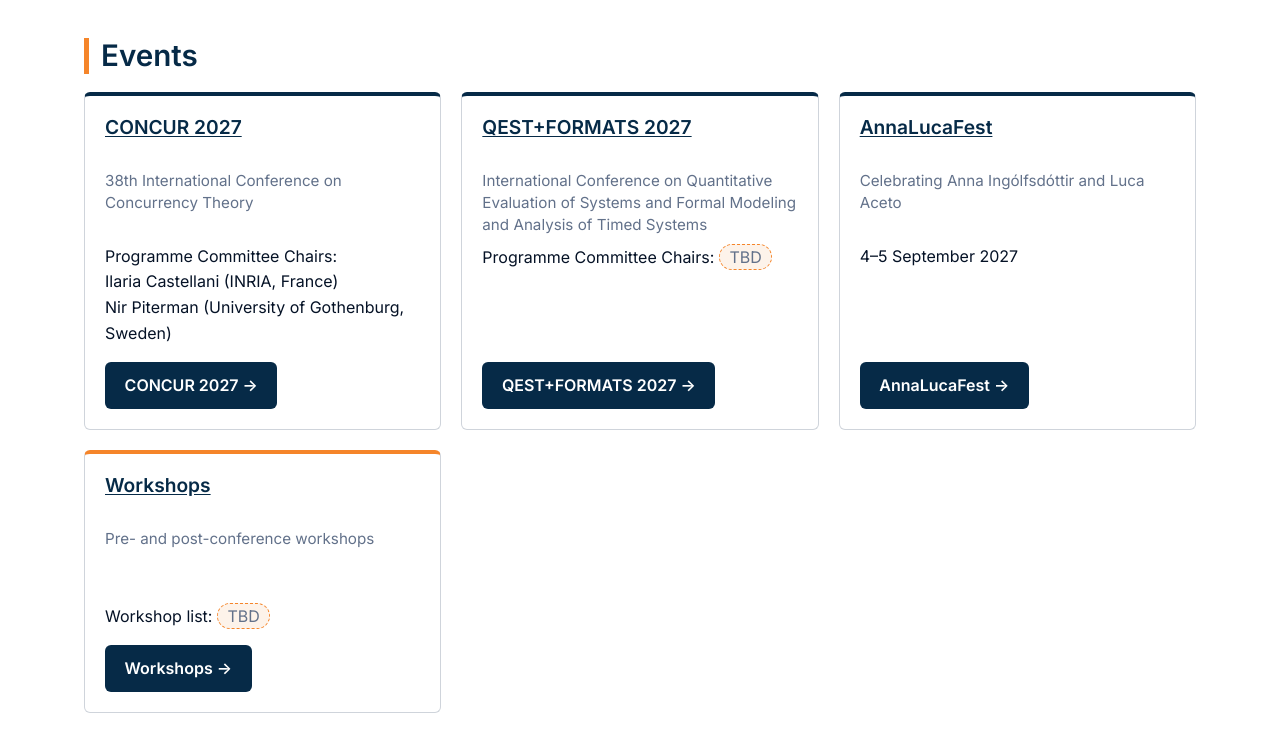
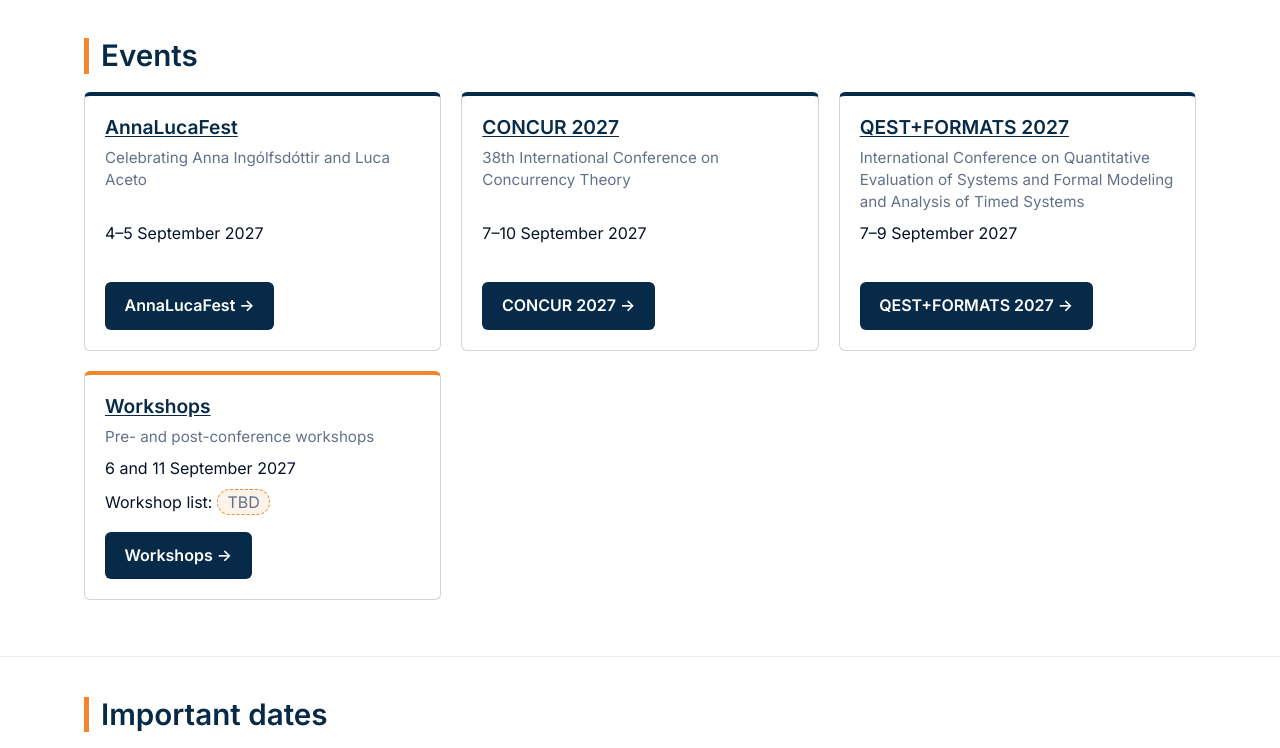
Before and after one commit to confest2027/confest2027.github.io, a plain HTML site: page docs/index.html in a window 1280 px wide. Shown: the part 698-1446 px from the top of the page. Drawn offline with Linux system fonts and the light colour scheme.

Commit message:
Events cards: date order, dates on every card, aligned with a subgrid
- Order: AnnaLucaFest, CONCUR, QEST+FORMATS, Workshops
- Each card shows its dates (.card-dates); PC chairs removed from the cards
- .card-grid--events: cards span five subgrid rows so title, subtitle and
  dates line up across a row whatever the subtitle length

Co-Authored-By: Claude Opus 5.5 <noreply@anthropic.com>

```diff
--- a/docs/assets/css/style.css
+++ b/docs/assets/css/style.css
@@ -461,6 +461,32 @@ a:focus {
   padding-top: 0.5rem;
 }
 
+/* Events grid (homepage): each card spans five rows of the grid and adopts
+   them as a subgrid, so title, subtitle and dates sit on shared tracks and
+   line up across a row whatever their length. Rows: title, subtitle,
+   dates, optional extra (e.g. Workshop list), button (always last). */
+.card-grid--events {
+  grid-auto-rows: auto;
+}
+
+.card-grid--events .card {
+  display: grid;
+  grid-row: span 5;
+  grid-template-rows: subgrid;
+  row-gap: 0.5rem;
+  align-content: start;
+}
+
+.card-grid--events .card h3,
+.card-grid--events .card .card-sub {
+  min-block-size: 0;
+}
+
+.card-grid--events .card .card-cta {
+  grid-row: -2 / -1;
+  align-self: end;
+}
+
 /* Accent variant (e.g. Workshops card) */
 .card--accent {
   border-top-color: var(--accent);
--- a/docs/index.html
+++ b/docs/index.html
@@ -86,32 +86,33 @@
   <section class="section" aria-labelledby="conferences-title">
     <div class="container">
       <h2 id="conferences-title" class="section-title">Events</h2>
-      <ul class="card-grid">
+      <ul class="card-grid card-grid--events">
+        <!-- Cards in date order. Each card: title, subtitle, dates
+             (.card-dates, aligned across a row), optional extras, button. -->
+        <li class="card">
+          <h3><a href="annalucafest/index.html">AnnaLucaFest</a></h3>
+          <p class="card-sub">Celebrating Anna Ingólfsdóttir and Luca Aceto</p>
+          <p class="card-dates">4–5 September 2027</p>
+          <p class="card-cta"><a class="btn" href="annalucafest/index.html">AnnaLucaFest →</a></p>
+        </li>
         <li class="card">
           <h3><a href="concur/index.html">CONCUR 2027</a></h3>
           <p class="card-sub">38th International Conference on Concurrency Theory</p>
-          <p>Programme Committee Chairs:<br>
-          Ilaria Castellani (INRIA, France)<br>
-          Nir Piterman (University of Gothenburg, Sweden)</p>
+          <p class="card-dates">7–10 September 2027</p>
           <p class="card-cta"><a class="btn" href="concur/index.html">CONCUR 2027 →</a></p>
         </li>
         <li class="card">
           <h3><a href="qest-formats/index.html">QEST+FORMATS 2027</a></h3>
           <p class="card-sub">International Conference on Quantitative Evaluation of Systems and Formal Modeling and Analysis of Timed Systems</p>
-          <p>Programme Committee Chairs: <span class="tbd">TBD</span></p>
+          <p class="card-dates">7–9 September 2027</p>
           <p class="card-cta"><a class="btn" href="qest-formats/index.html">QEST+FORMATS 2027 →</a></p>
         </li>
-        <li class="card">
-          <h3><a href="annalucafest/index.html">AnnaLucaFest</a></h3>
-          <p class="card-sub">Celebrating Anna Ingólfsdóttir and Luca Aceto</p>
-          <p>4–5 September 2027</p>
-          <p class="card-cta"><a class="btn" href="annalucafest/index.html">AnnaLucaFest →</a></p>
-        </li>
-        <!-- ADD-A-CONFERENCE: insert the new conference card here (copy a card above).
-             The grid auto-fits; no layout change needed. -->
+        <!-- ADD-A-CONFERENCE: insert the new conference card here, in date order
+             (copy a card above). The grid auto-fits; no layout change needed. -->
         <li class="card card--accent">
           <h3><a href="workshops/index.html">Workshops</a></h3>
           <p class="card-sub">Pre- and post-conference workshops</p>
+          <p class="card-dates">6 and 11 September 2027</p>
           <p>Workshop list: <span class="tbd">TBD</span></p>
           <p class="card-cta"><a class="btn" href="workshops/index.html">Workshops →</a></p>
         </li>
```
